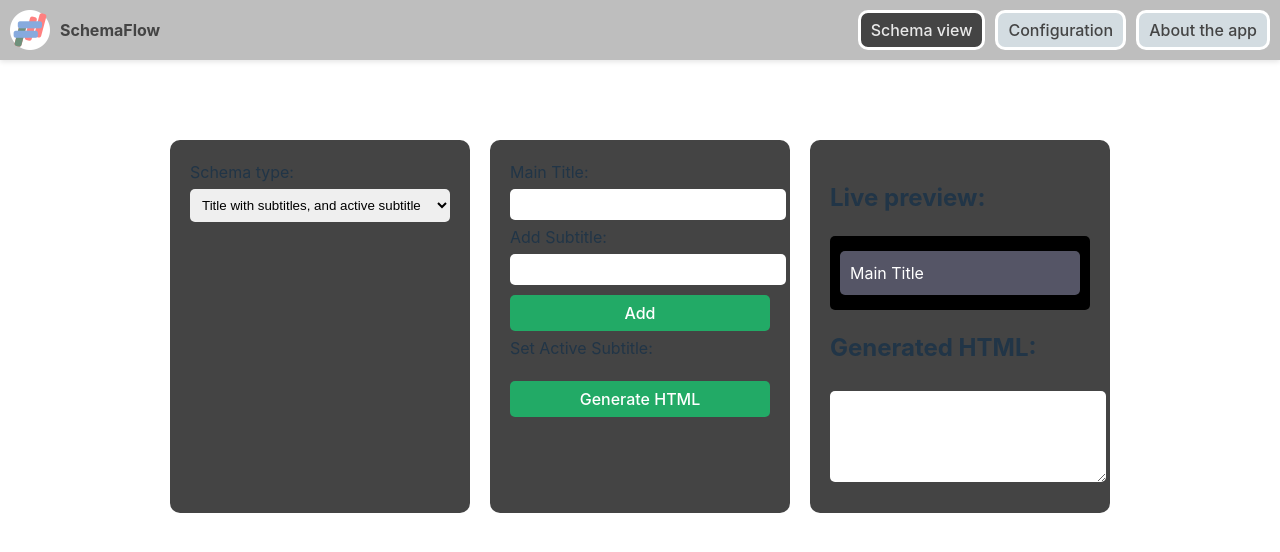
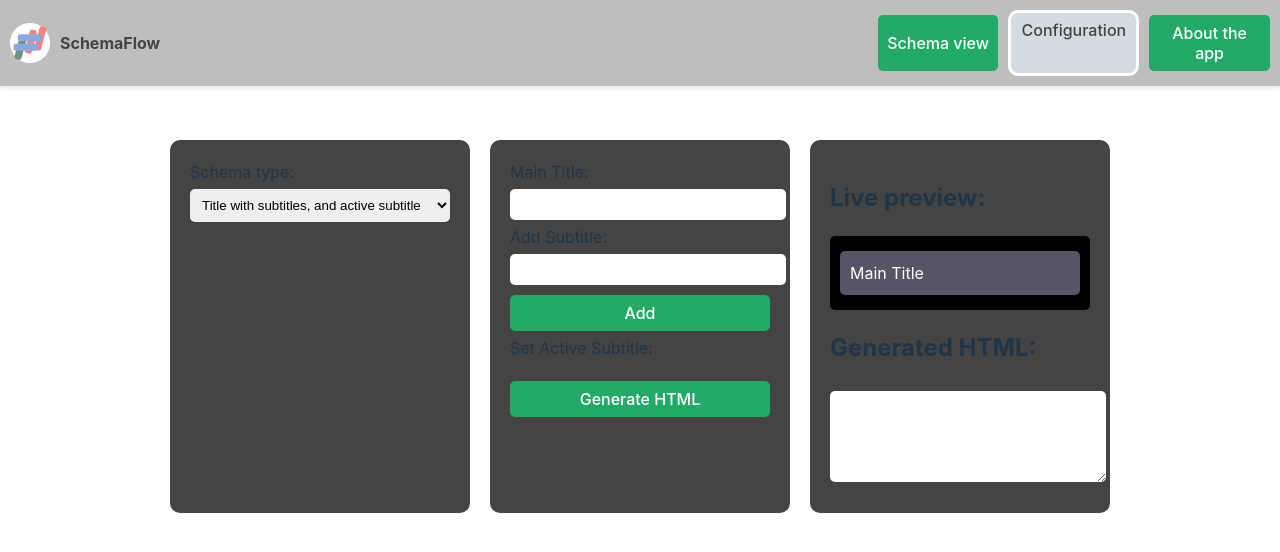
Before and after one commit to KiRZeN24/SchemaFlow, a React (Vite) app: page / in a window 1280 px wide. Shown: the top 552 px of the page. Built offline with nearby package versions, Linux system fonts and the light colour scheme.

Commit message:
feat(navbar): Add navigation to About component (#26)

```diff
--- a/src/navbar.tsx
+++ b/src/navbar.tsx
@@ -1,6 +1,7 @@
+import { NavbarProps } from './interfaces'
 import './navbar.css'
 
-const Navbar: React.FC = () => {
+const Navbar: React.FC<NavbarProps> = ({ onAboutClick, onSchemaClick }) => {
   return (
     <nav className="navbar">
       <div className="navbar-title">
@@ -8,11 +9,11 @@ const Navbar: React.FC = () => {
         <span>SchemaFlow</span>
       </div>
       <div className="navbar-buttons">
-        <a href="/" className="active">
+        <button onClick={onSchemaClick} className="active">
           Schema view
-        </a>
+        </button>
         <a href="/configuration">Configuration</a>
-        <a href="/about">About the app</a>
+        <button onClick={onAboutClick}>About the app</button>
       </div>
     </nav>
   )
```
